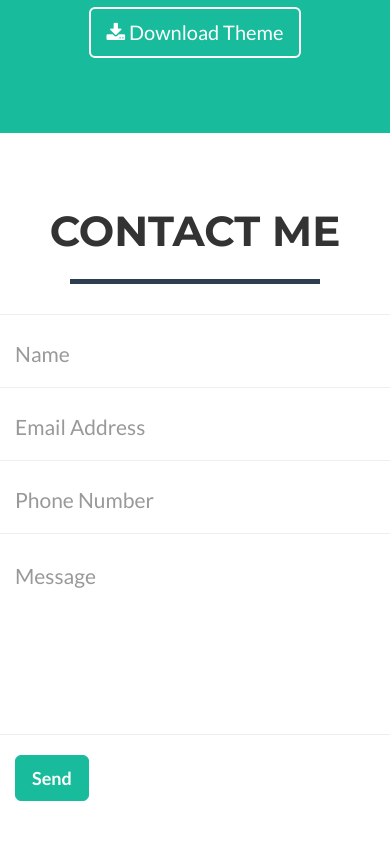
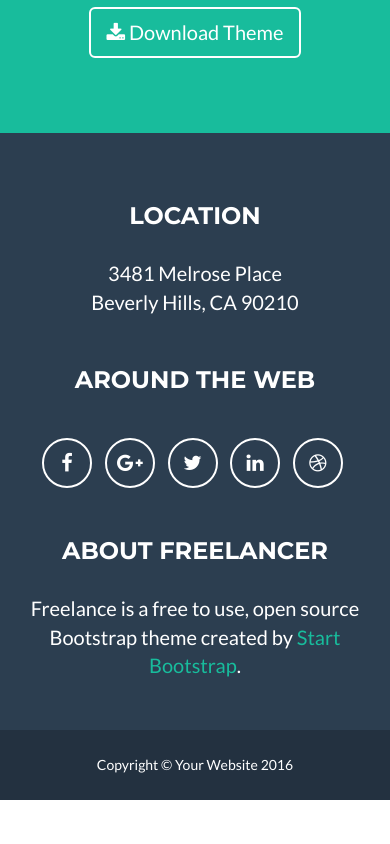
Before and after one commit to storywr/storywr.github.io, a website: page index.html in a window 390 px wide. Shown: the part 3100-3944 px from the top of the page. After the commit the page ends 3900 px from the top, so only its background shows below. Drawn offline with nearby package versions, Linux system fonts and the light colour scheme.

Commit message:
remove contact

```diff
--- a/index.html
+++ b/index.html
@@ -56,9 +56,6 @@
                     </li>
                     <li class="page-scroll">
                         <a href="#about">About</a>
-                    </li>
-                    <li class="page-scroll">
-                        <a href="#contact">Contact</a>
                     </li>
                 </ul>
             </div>
@@ -179,61 +176,6 @@
                     <a href="#" class="btn btn-lg btn-outline">
                         <i class="fa fa-download"></i> Download Theme
                     </a>
-                </div>
-            </div>
-        </div>
-    </section>
-
-    <!-- Contact Section -->
-    <section id="contact">
-        <div class="container">
-            <div class="row">
-                <div class="col-lg-12 text-center">
-                    <h2>Contact Me</h2>
-                    <hr class="star-primary">
-                </div>
-            </div>
-            <div class="row">
-                <div class="col-lg-8 col-lg-offset-2">
-                    <!-- To configure the contact form email address, go to mail/contact_me.php and update the email address in the PHP file on line 19. -->
-                    <!-- The form should work on most web servers, but if the form is not working you may need to configure your web server differently. -->
-                    <form name="sentMessage" id="contactForm" novalidate>
-                        <div class="row control-group">
-                            <div class="form-group col-xs-12 floating-label-form-group controls">
-                                <label for="name">Name</label>
-                                <input type="text" class="form-control" placeholder="Name" id="name" required data-validation-required-message="Please enter your name.">
-                                <p class="help-block text-danger"></p>
-                            </div>
-                        </div>
-                        <div class="row control-group">
-                            <div class="form-group col-xs-12 floating-label-form-group controls">
-                                <label for="email">Email Address</label>
-                                <input type="email" class="form-control" placeholder="Email Address" id="email" required data-validation-required-message="Please enter your email address.">
-                                <p class="help-block text-danger"></p>
-                            </div>
-                        </div>
-                        <div class="row control-group">
-                            <div class="form-group col-xs-12 floating-label-form-group controls">
-                                <label for="phone">Phone Number</label>
-                                <input type="tel" class="form-control" placeholder="Phone Number" id="phone" required data-validation-required-message="Please enter your phone number.">
-                                <p class="help-block text-danger"></p>
-                            </div>
-                        </div>
-                        <div class="row control-group">
-                            <div class="form-group col-xs-12 floating-label-form-group controls">
-                                <label for="message">Message</label>
-                                <textarea rows="5" class="form-control" placeholder="Message" id="message" required data-validation-required-message="Please enter a message."></textarea>
-                                <p class="help-block text-danger"></p>
-                            </div>
-                        </div>
-                        <br>
-                        <div id="success"></div>
-                        <div class="row">
-                            <div class="form-group col-xs-12">
-                                <button type="submit" class="btn btn-success btn-lg">Send</button>
-                            </div>
-                        </div>
-                    </form>
                 </div>
             </div>
         </div>
```
